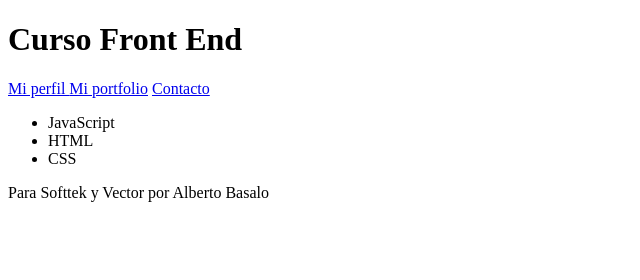
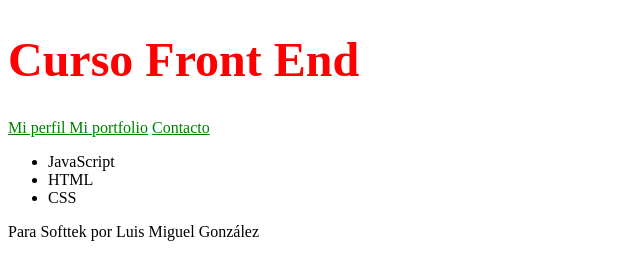
Before and after one commit to vs-web-dev-2/luismi, a plain HTML site: page www/index.html in a window 1280 px wide. Shown: the whole page, without its empty margins (0-640 px from the left). Drawn offline with Linux system fonts and the light colour scheme.

Commit message:
commit www y css

```diff
--- a/www/index.html
+++ b/www/index.html
@@ -5,8 +5,9 @@
     <meta charset="UTF-8" />
     <title>Curso Front End</title>
     <meta name="viewport" content="width=device-width">
-    <meta name="description" content="Curso de frontend para trabajadores de Vector y Softtek" />
-    <meta name="keywords" content="curso, softtek, vector, frontend" />
+    <meta name="description" content="Curso de frontend para trabajadores de Softtek" />
+    <meta name="keywords" content="curso, softtek, frontend" />
+    <link rel="stylesheet" href="./styles/styles.css">
 </head>
 
 <body>
@@ -26,7 +27,7 @@
         </ul>
     </main>
     <footer>
-        <p>Para Softtek y Vector por Alberto Basalo </p>
+        <p>Para Softtek por Luis Miguel González </p>
     </footer>
 </body>
 
--- /dev/null
+++ b/www/styles/styles.css
@@ -0,0 +1,8 @@
+h1 {
+    color: red;
+    font-size: 3em;
+}
+
+a {
+    color: green;
+}
```
Also changed, not shown: www/contacto.html (+3 -2 lines), www/trabajos.html (+3 -2 lines).
